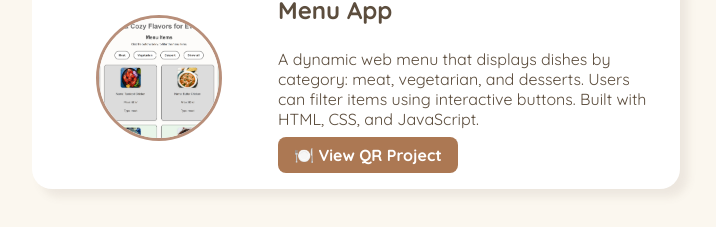
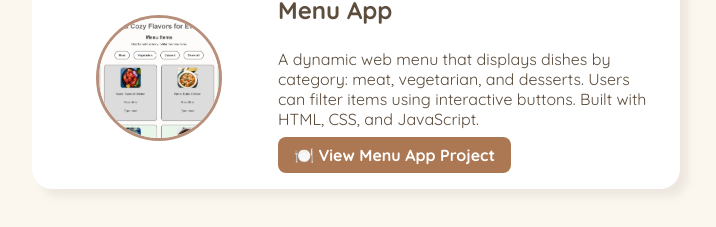
Before and after one commit to Paloma-Cardozo/dev-portfolio, a plain HTML site: page index.html in a window 1280 px wide. Shown: the part 1255-1482 px from the top of the page, without its empty margins (284-1000 px from the left). Drawn offline with Linux system fonts and the light colour scheme.

Commit message:
Update index.html

```diff
--- a/index.html
+++ b/index.html
@@ -73,7 +73,7 @@
           <p>A dynamic web menu that displays dishes by category: meat, vegetarian, and desserts. Users can filter items using interactive buttons. Built with HTML, CSS, and JavaScript.</p>
           <a href="https://paloma-cardozo.github.io/Menu/" target="_blank"
             class="btn">
-            🍽️ View QR Project
+            🍽️ View Menu App Project
           </a>
         </div>
       </article>
```
